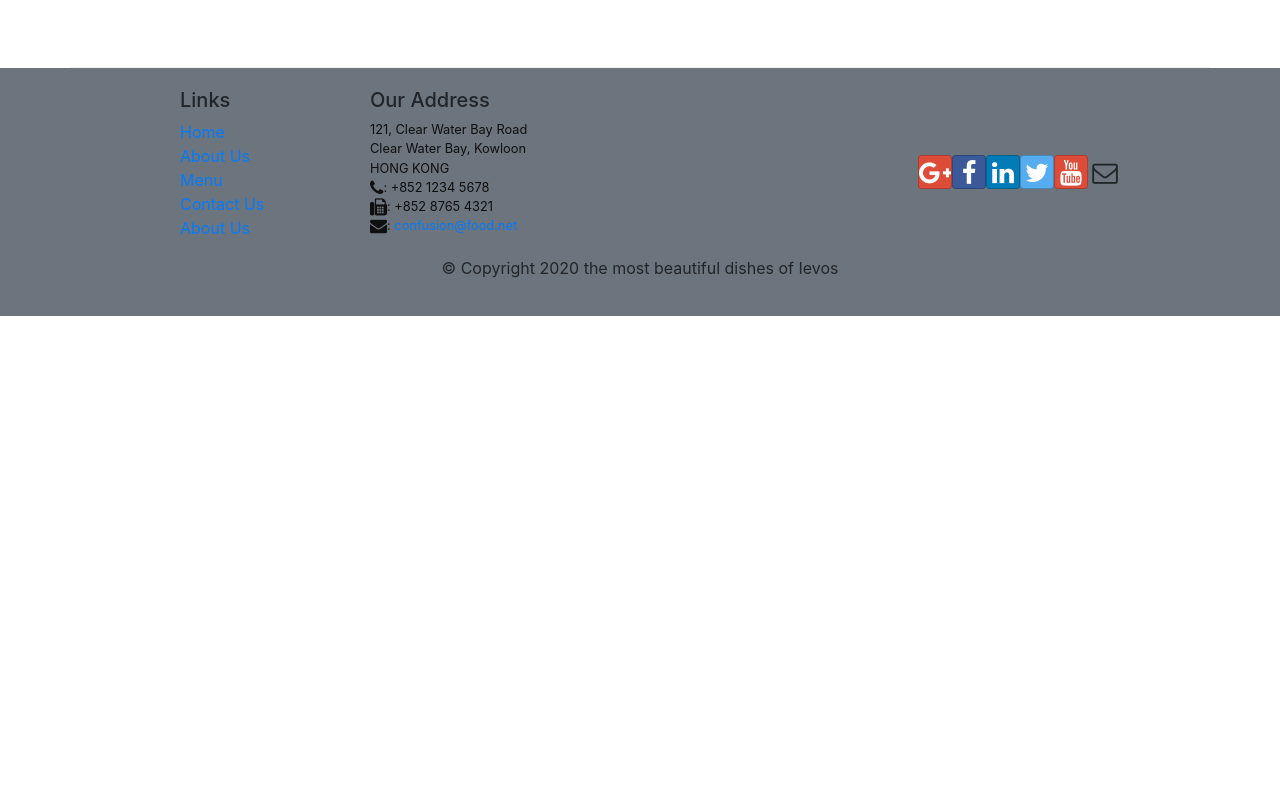
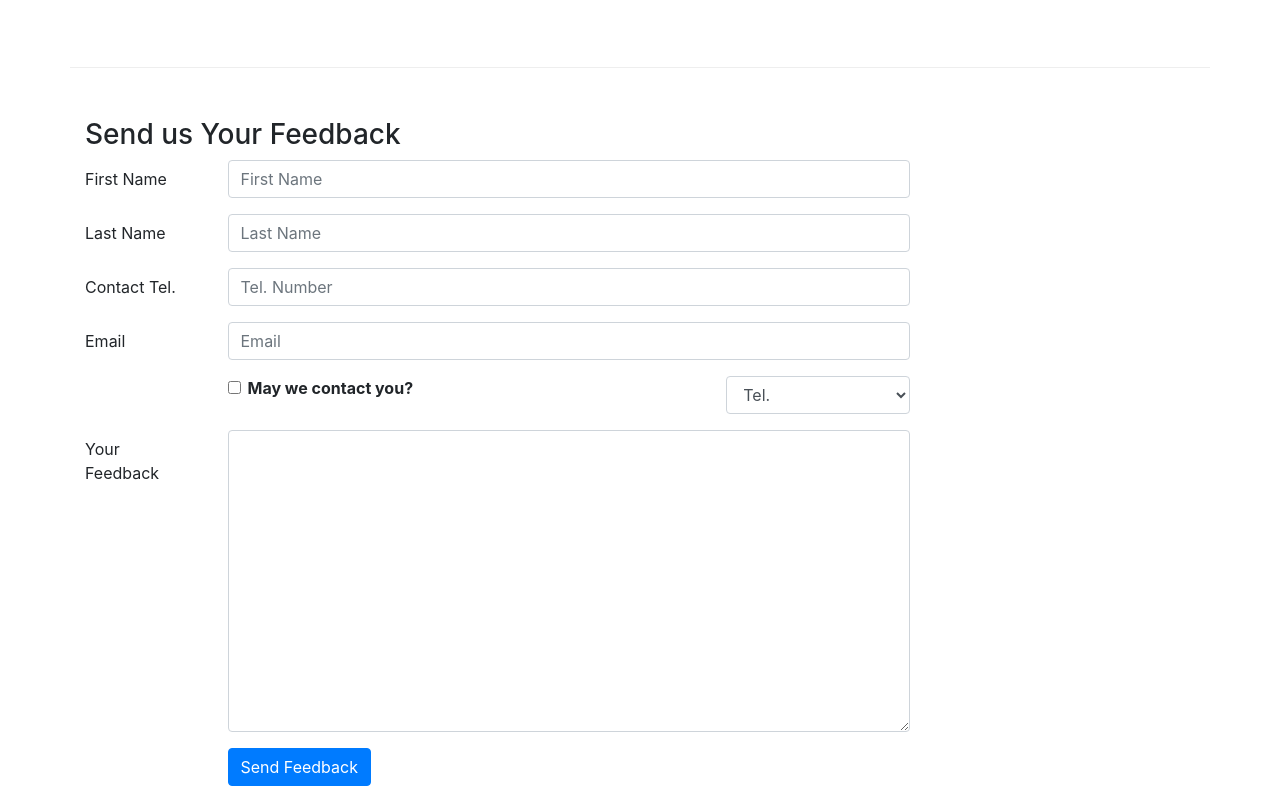
Before and after one commit to ieva1919/coursera-react, a React (Create React App) app: page /contactus in a window 1280 px wide. Shown: the part 872-1660 px from the top of the page. Before the commit the page ends 1188 px from the top, so only its background shows below. Built offline with nearby package versions, Linux system fonts and the light colour scheme.

Commit message:
add controlled form in Contact

```diff
--- a/src/component/Contact.js
+++ b/src/component/Contact.js
@@ -1,8 +1,41 @@
-import React from 'react'
-import { Breadcrumb, BreadcrumbItem } from 'reactstrap'
+import React, { Component } from 'react'
+import { Breadcrumb, BreadcrumbItem, Button, Form, FormGroup, Label, Input, Col } from 'reactstrap'
 import { Link } from 'react-router-dom'
 
-function Contact(props) {
+class Contact extends Component {
+    constructor(props) {
+        super(props)
+
+        this.state = {
+            firstname: "",
+            lastname: "",
+            telnum: "",
+            email: "",
+            agree: false,
+            contactType: "Tel. ",
+            message: ""
+        }
+        this.handleSubmit = this.handleSubmit.bind(this)
+        this.handleInputChange = this.handleInputChange.bind(this)
+    }
+
+    handleInputChange(event) {
+        const target = event.target
+        const value = target.type === 'checkbox' ? target.checked : target.value
+        const name = target.name
+
+        this.setState({
+            [name]: value
+        })
+    }
+
+    handleSubmit(event) {
+        console.log("Current state is: " + JSON.stringify(this.state))
+        alert("Current state is: " + JSON.stringify(this.state))
+        event.preventDefault()
+    }
+
+    render() {
         return (
             <div className="container">
                 <div className="row">
@@ -41,8 +74,71 @@
                         </div>
                     </div>
                 </div>
+                <div className="row row-content">
+                    <div className="col-12">
+                        <h3> Send us Your Feedback</h3>
                     </div>
+                    <div className="col-12 col-sm-9">
+                        <Form onSubmit={this.handleSubmit}>
+                            <FormGroup row>
+                                <Label htmlFor="firstname" md={2}> First Name </Label>
+                                <Col md={10}>
+                                    <Input type="text" id="firstname" name="firstname" placeholder="First Name" value={this.state.firstname} onChange={this.handleInputChange} />
+                                </Col>
+                            </FormGroup>
+                            <FormGroup row>
+                                <Label htmlFor="lasttname" md={2}> Last Name </Label>
+                                <Col md={10}>
+                                    <Input type="text" id="lastname" name="lastname" placeholder="Last Name" value={this.state.lastname} onChange={this.handleInputChange} />
+                                </Col>
+                            </FormGroup>
+                            <FormGroup row>
+                                <Label htmlFor="telnum" md={2}> Contact Tel. </Label>
+                                <Col md={10}>
+                                    <Input type="tel" id="telnum" name="telnum" placeholder="Tel. Number" value={this.state.telnum} onChange={this.handleInputChange} />
+                                </Col>
+                            </FormGroup>
+                            <FormGroup row>
+                                <Label htmlFor="email" md={2}> Email </Label>
+                                <Col md={10}>
+                                    <Input type="email" id="email" name="email" placeholder="Email" value={this.state.email} onChange={this.handleInputChange} />
+                                </Col>
+                            </FormGroup>
+                            <FormGroup row>
+                                <Col md={{ size: 6, offset: 2 }}>
+                                    <FormGroup check>
+                                        <Label check>
+                                            <Input type="checkbox" name="agree" value={this.state.agree} onChange={this.handleInputChange} /> {' '}
+                                            <strong>May we contact you?</strong>
+                                        </Label>
+                                    </FormGroup>
+                                </Col>
+                                <Col md={{ size: 3, offset: 1 }}>
+                                    <Input type="select" name="contactType" value={this.state.contactType} onChange={this.handleInputChange}>
+                                        <option> Tel. </option>
+                                        <option> Email </option>
+                                    </Input>
+                                </Col>
+                            </FormGroup>
+                            <FormGroup row>
+                                <Label htmlFor="message" md={2}> Your Feedback </Label>
+                                <Col md={10}>
+                                    <Input type="textarea" id="message" name="message" rows="12" value={this.state.message} onChange={this.handleInputChange} />
+                                </Col>
+                            </FormGroup>
+                            <FormGroup row>
+                                <Col md={{ size: 10, offset: 2 }}>
+                                    <Button type="submit" color="primary">
+                                        Send Feedback
+                                    </Button>
+                                </Col>
+                            </FormGroup>
+                        </Form>
+                    </div>
+                </div>
+            </div >
         );
+    }
 }
 
 export default Contact;
```
Lines whose indentation alone changed are shown as unchanged.
